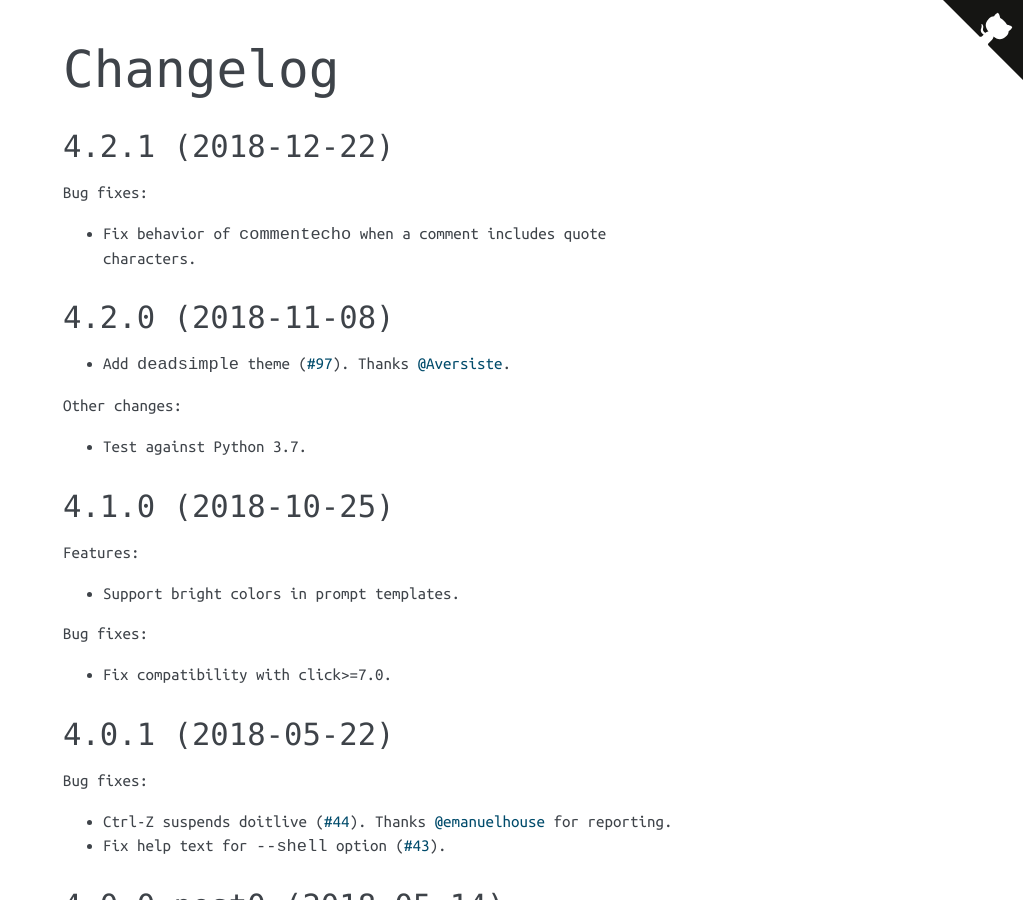
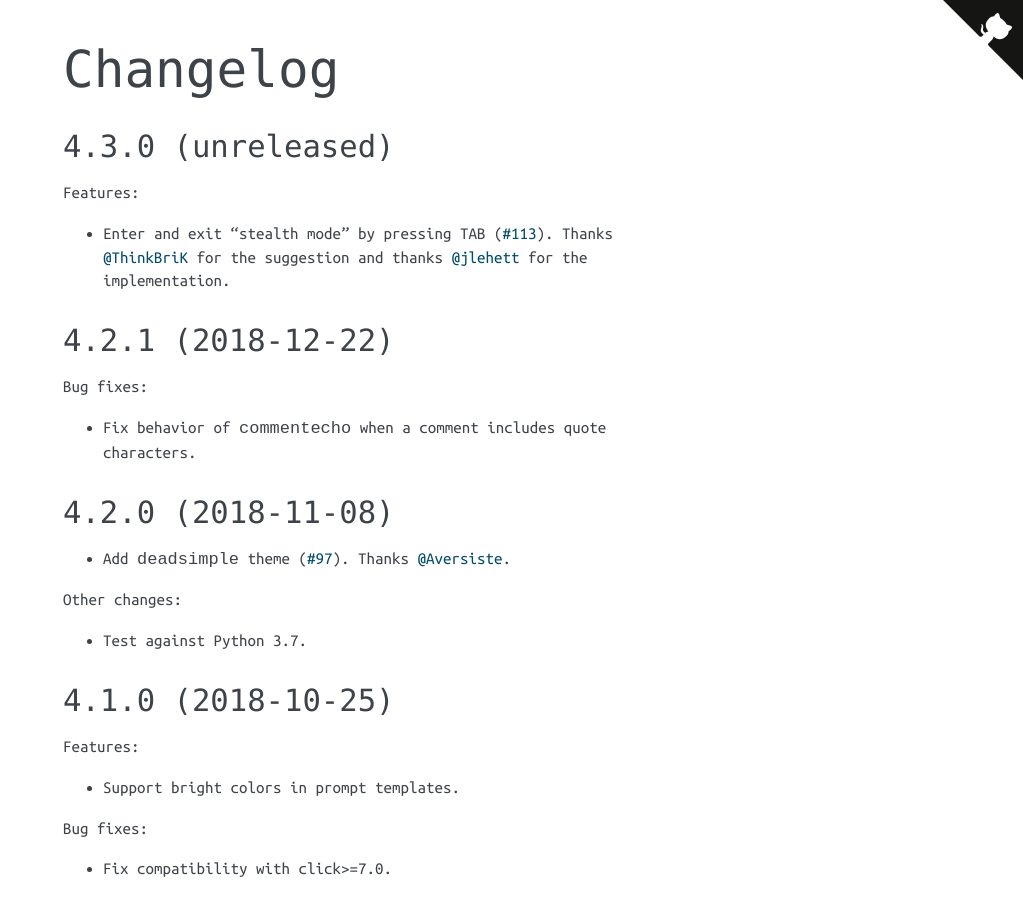
Before and after one commit to sloria/doitlive, a Sphinx documentation site: the page built from docs/changelog.rst, in a window 1280 px wide and 900 px high. Shown: the whole window, without its empty margins (257-1280 px from the left). Built offline with Sphinx 7.4.7, drawn with Linux system fonts in a browser that asks for light colours.

Commit message:
Document stealth mode; update changelog; add @jlehett to AUTHORS

```diff
--- a/AUTHORS.rst
+++ b/AUTHORS.rst
@@ -19,3 +19,4 @@ Contributors (chronological)
 - Thomas Ashish Cherian `@PandaWhoCodes <https://github.com/PandaWhoCodes>`_
 - Alexandre Garnier `@zigarn <https://github.com/zigarn>`_
 - Tristan Le Guern `@Aversiste <https://github.com/Aversiste>`_
+- John Lehett `@jlehett <https://github.com/jlehett>`_
--- a/CHANGELOG.rst
+++ b/CHANGELOG.rst
@@ -1,5 +1,14 @@
 Changelog
 ---------
+
+4.3.0 (unreleased)
+******************
+
+Features:
+
+* Enter and exit "stealth mode" by pressing TAB (:issue:`113`). Thanks
+  :user:`ThinkBriK` for the suggestion and thanks :user:`jlehett` for
+  the implementation.
 
 4.2.1 (2018-12-22)
 ******************
--- a/docs/index.rst
+++ b/docs/index.rst
@@ -66,6 +66,12 @@ Examples
 
     # Use zsh
     $ doitlive play session.sh --shell /bin/zsh
+
+Stealth mode
+------------
+
+Hit the TAB key to enter "stealth mode." While in stealth mode, you can
+enter commands normally. Hit TAB again to exit stealth mode.
 
 Using the recorder
 ------------------
```
